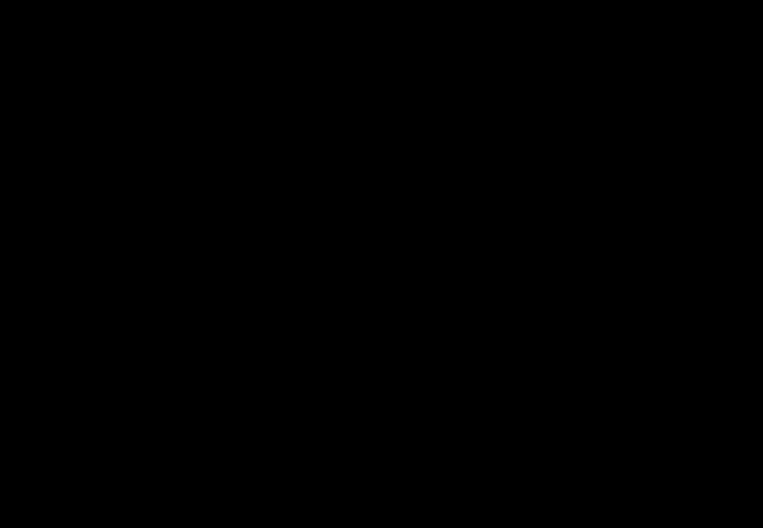
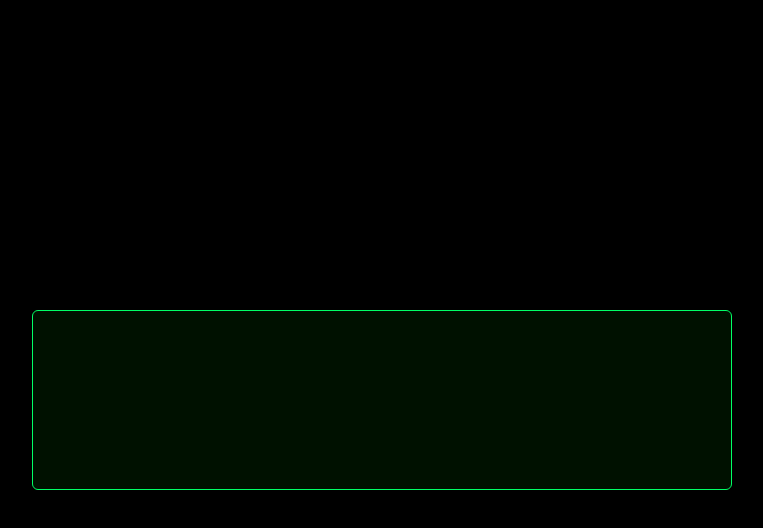
Before and after one commit to SpoilDahlia2d/blackmail, a plain HTML site: page index.html in a window 1280 px wide. Both pictures are taken after a click on the button "CLICK for your Blackmail Contract". Shown: the whole page, without its empty margins (258-1021 px from the left). Drawn offline with Linux system fonts and the light colour scheme.

Commit message:
Update index.html

```diff
--- a/index.html
+++ b/index.html
@@ -1,52 +1,54 @@
 <!DOCTYPE html>
 <html lang="en">
 <head>
-  <meta charset="UTF-8">
+  <meta charset="UTF-8" />
   <title>BLACKMAIL INITIATED</title>
-  <meta name="viewport" content="width=device-width, initial-scale=1.0">
+  <meta name="viewport" content="width=device-width, initial-scale=1" />
   <style>
     body {
       background-color: black;
-      color: #00ffcc;
+      color: #00ff66;
       font-family: 'Courier New', monospace;
       display: flex;
       justify-content: center;
       align-items: center;
       height: 100vh;
       margin: 0;
+      flex-direction: column;
       overflow: hidden;
-      flex-direction: column;
     }
-
     #startBtn {
       background-color: transparent;
-      border: 2px solid #00ffcc;
-      color: #00ffcc;
+      border: 2px solid #00ff66;
+      color: #00ff66;
       padding: 20px 40px;
       font-size: 1.5em;
       cursor: pointer;
       transition: 0.3s ease;
+      margin-bottom: 30px;
     }
-
     #startBtn:hover {
-      background-color: #00ffcc;
+      background-color: #00ff66;
       color: black;
     }
-
     #terminal {
-      margin-top: 30px;
-      font-size: 1em;
+      width: 90%;
+      max-width: 700px;
+      white-space: pre-line;
       text-align: left;
-      width: 80%;
-      max-width: 800px;
-      white-space: pre-line;
+      font-size: 1.1em;
+      min-height: 180px;
+      border: 1px solid #00ff66;
+      padding: 15px;
+      box-sizing: border-box;
+      background-color: #001100;
+      border-radius: 6px;
       display: none;
+      overflow-y: auto;
     }
-
     .blinking {
-      animation: blink 1s infinite;
+      animation: blink 1s steps(2, start) infinite;
     }
-
     @keyframes blink {
       0%, 50%, 100% { opacity: 1; }
       25%, 75% { opacity: 0; }
@@ -59,43 +61,43 @@
 
   <div id="terminal"></div>
 
-  <audio id="accessSound" src="audio/blackmail_voice.mp3"></audio>
+  <audio id="accessSound" src="audio/audio.mp3"></audio>
 
   <script>
     const btn = document.getElementById("startBtn");
+    const terminal = document.getElementById("terminal");
     const audio = document.getElementById("accessSound");
-    const terminal = document.getElementById("terminal");
 
-    const terminalLines = [
-      "[+] Establishing connection...",
-      "[+] IP traced...",
-      "[+] Identity confirmed...",
+    const lines = [
+      "[+] Establishing secure connection...",
+      "[+] Tracing IP address...",
+      "[+] Verifying identity...",
       "[+] Loading Blackmail Protocol...",
-      "[+] Initializing submission loop...",
-      "[+] Mind access granted.",
-      "[+] Contract locked.",
-      "[*] You are no longer in control..."
+      "[+] Engaging neural lock...",
+      "[+] Contract encrypted and sealed.",
+      "[*] You have no escape now.",
+      "[*] Your mind belongs to me."
     ];
 
     btn.addEventListener("click", () => {
       btn.style.display = "none";
+      terminal.style.display = "block";
       audio.play();
-      terminal.style.display = "block";
-      simulateTerminalText();
+      showLinesSequentially(lines, 3000);
 
-      // Redirect dopo 60 secondi (60000 ms)
       setTimeout(() => {
         window.location.href = "https://docs.google.com/forms/d/1i2aw35c6DmQ3lf1lA30q7sOXe1CbFOxCXPj6cOs54XE/edit";
       }, 60000);
     });
 
-    function simulateTerminalText() {
+    function showLinesSequentially(linesArray, delay) {
       let i = 0;
       const interval = setInterval(() => {
-        if (i < terminalLines.length) {
+        if(i < linesArray.length){
           const line = document.createElement("div");
-          line.textContent = terminalLines[i];
+          line.textContent = linesArray[i];
           terminal.appendChild(line);
+          terminal.scrollTop = terminal.scrollHeight;
           i++;
         } else {
           clearInterval(interval);
@@ -103,8 +105,9 @@
           cursor.textContent = "[*] Awaiting next command...";
           cursor.classList.add("blinking");
           terminal.appendChild(cursor);
+          terminal.scrollTop = terminal.scrollHeight;
         }
-      }, 5000); // ogni 3 secondi una nuova riga
+      }, delay);
     }
   </script>
 
```
